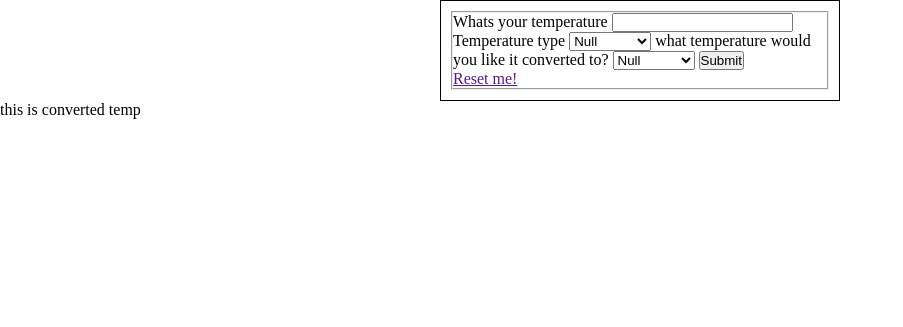
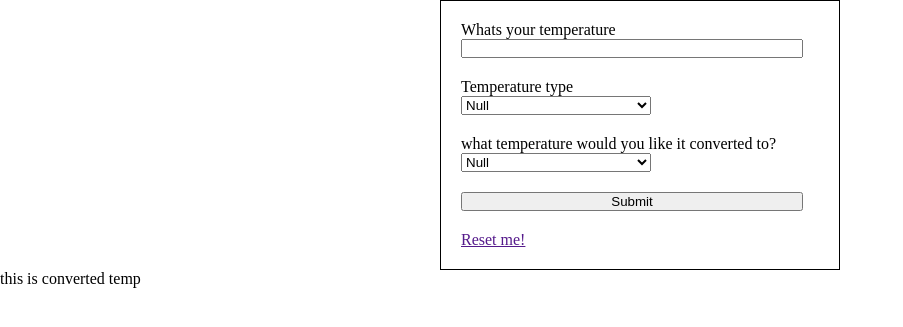
Before and after one commit to mjelde/it262p2final, a PHP site: page / in a window 1280 px wide. Shown: the top 327 px of the page, without its empty margins (0-903 px from the left). Run offline with PHP 8.4, Linux system fonts and the light colour scheme.

Commit message:
update the css with fieldset
update the css with fieldset

```diff
--- a/css/index.css
+++ b/css/index.css
@@ -14,3 +14,30 @@ form{
     padding: 10px;
     border: 1px solid black;
 }
+
+fieldset{
+    width: 400px;
+    padding: 10px;
+    border: none;
+}
+
+fieldset label{
+    width: 100%;
+    margin-right: 40px;
+
+
+
+}
+
+fieldset input{
+    width: 90%;
+    margin-bottom: 20px;
+
+
+}
+
+fieldset select {
+    width: 50%;
+    margin-right: 300px;
+    margin-bottom: 20px;
+}
```
